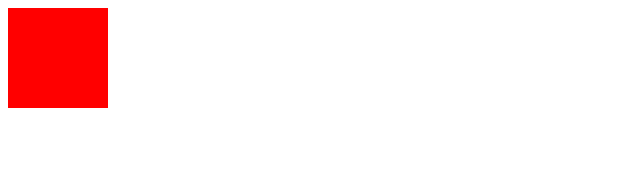
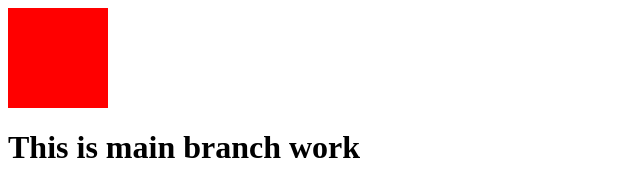
Before and after one commit to Mohit252002/test, a plain HTML site: page index.html in a window 1280 px wide. Shown: the whole page, without its empty margins (0-640 px from the left). Drawn offline with Linux system fonts and the light colour scheme.

Commit message:
changes in main

```diff
--- a/index.html
+++ b/index.html
@@ -7,5 +7,6 @@
 </head>
 <body>
     <div style="background-color: red;height: 100px;width: 100px;border: 50%;"></div>
+    <h1>This is main branch work</h1>
 </body>
 </html>
```
